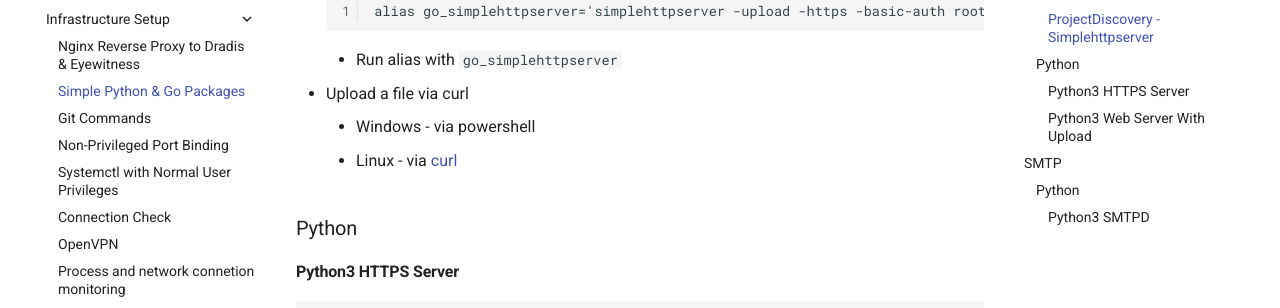
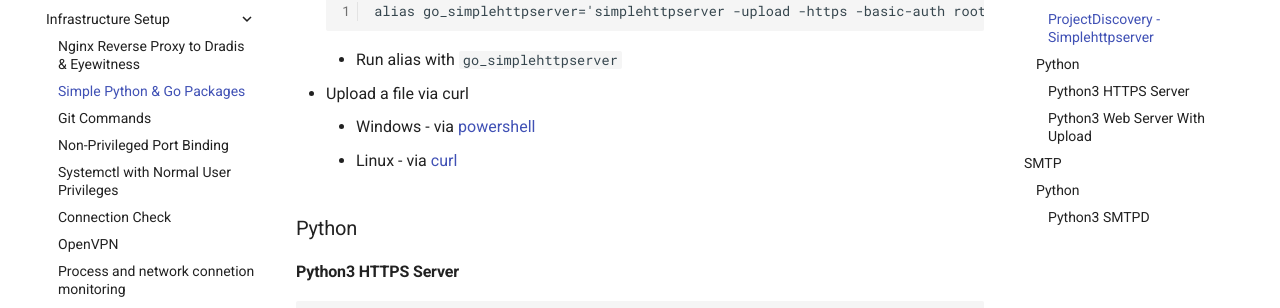
Before and after one commit to trojand/cheatsheet, an MkDocs documentation site: the page built from docs/Infrastructure_Setup/Simple_Python_Go_Packages.md, in a window 1280 px wide and 900 px high, scrolled down 643 px. Shown: the part 143-451 px from the top of the window. Built offline with MkDocs 1.6.1 and Material for MkDocs 9.7.7, drawn with Linux system fonts in a browser that asks for light colours; comment, search, counter and statistics services are not loaded; part of the change alters nothing that is shown.

````diff
--- a/docs/Infrastructure_Setup/Simple_Python_Go_Packages.md
+++ b/docs/Infrastructure_Setup/Simple_Python_Go_Packages.md
@@ -26,7 +26,7 @@
     ```
     * Run alias with `go_simplehttpserver`
 * Upload a file via curl
-    * Windows - via powershell
+    * Windows - via [powershell](../Useful_Commands/Windows.html#download-uploading-files)
     * Linux - via [curl](../Useful_Commands/Linux.html#upload-files-via-curl)
 
 
````
